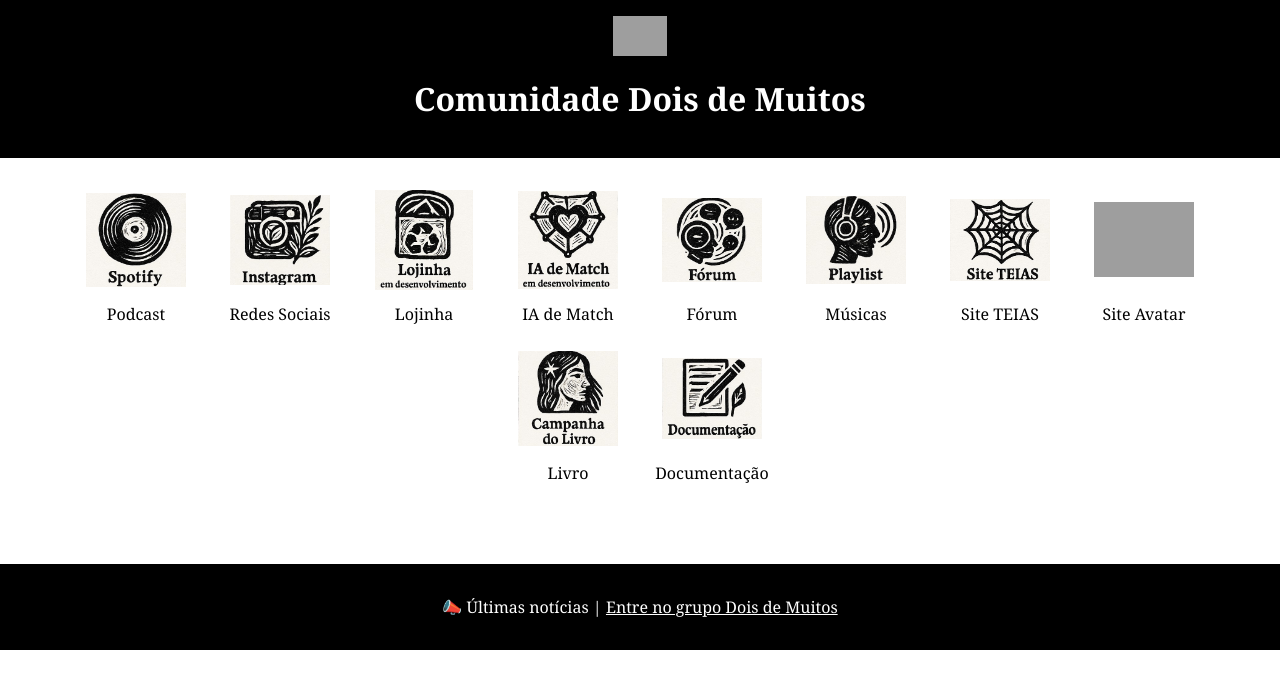
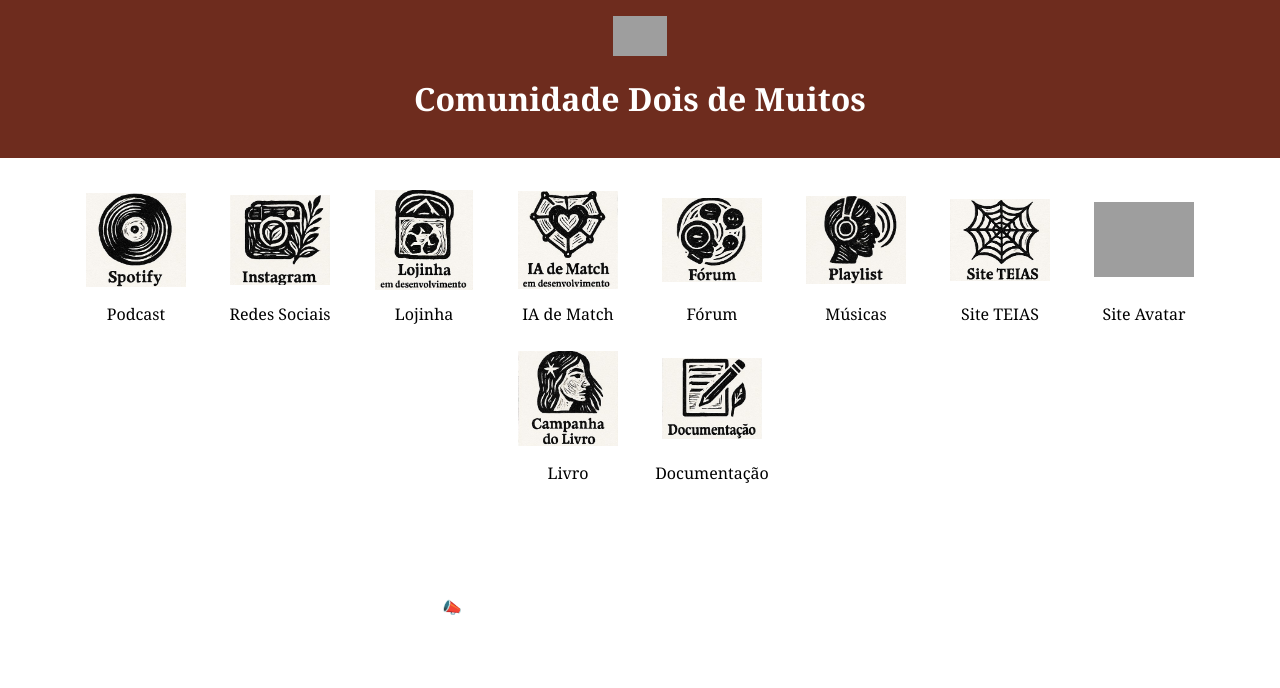
Before and after one commit to clubfullstack/2dM, a plain HTML site: page index.html in a window 1280 px wide. Drawn offline with Linux system fonts and the light colour scheme; grey boxes are pictures that could not be loaded.

Commit message:
Update index.html

```diff
--- a/index.html
+++ b/index.html
@@ -9,11 +9,11 @@
       margin: 0;
       font-family: 'Georgia', serif;
       background: #fff;
-      color: #000;
+      color: #6E2C1E;
     }
 
     header {
-      background-color: #000;
+      background-color: #6E2C1E;
       color: #fff;
       padding: 1rem;
       text-align: center;
@@ -55,7 +55,7 @@
       margin-top: 3rem;
       padding: 1rem;
       text-align: center;
-      background-color: #000;
+      background-color: ##6E2C1E;
       color: #fff;
     }
 
```
